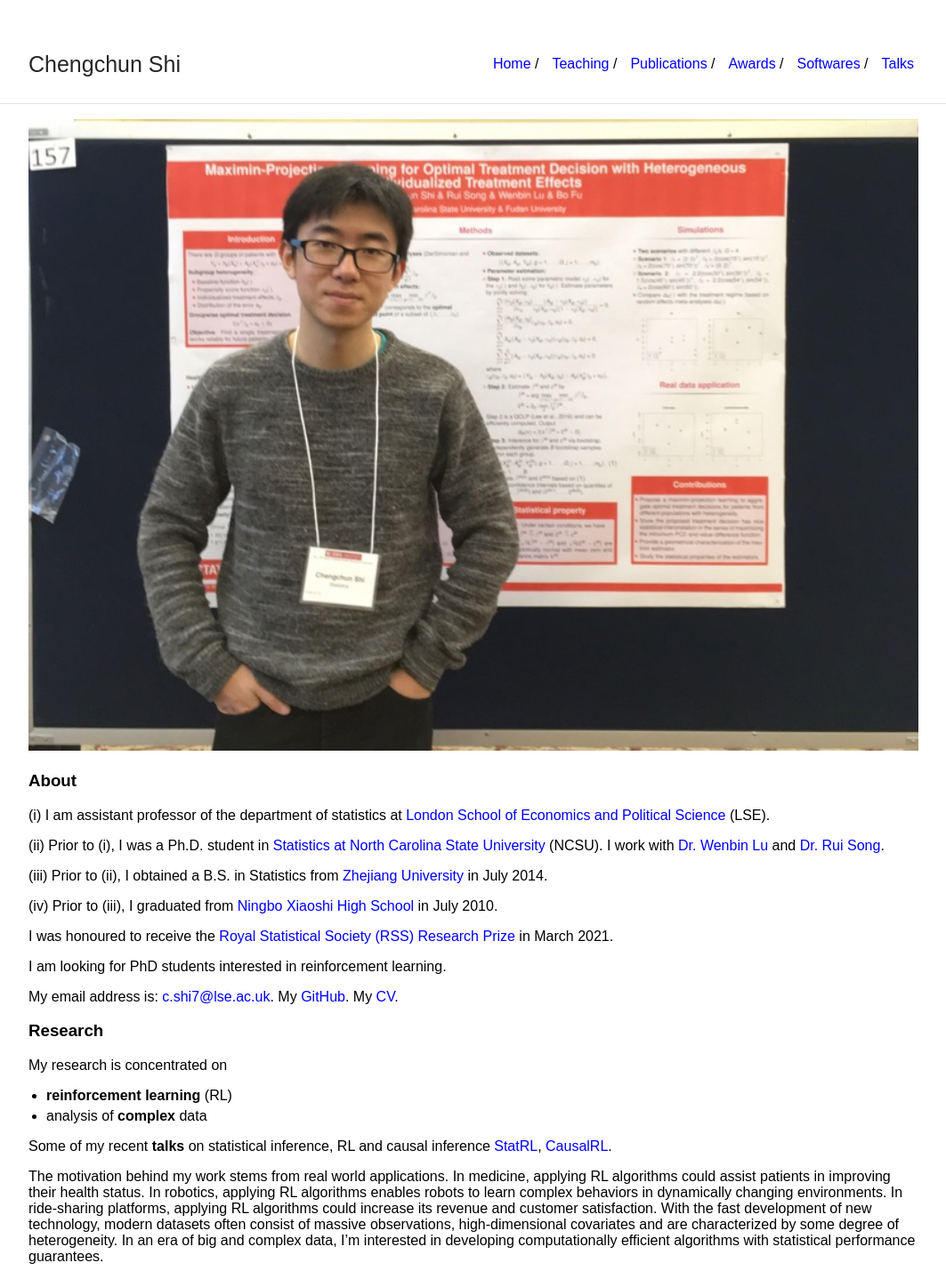
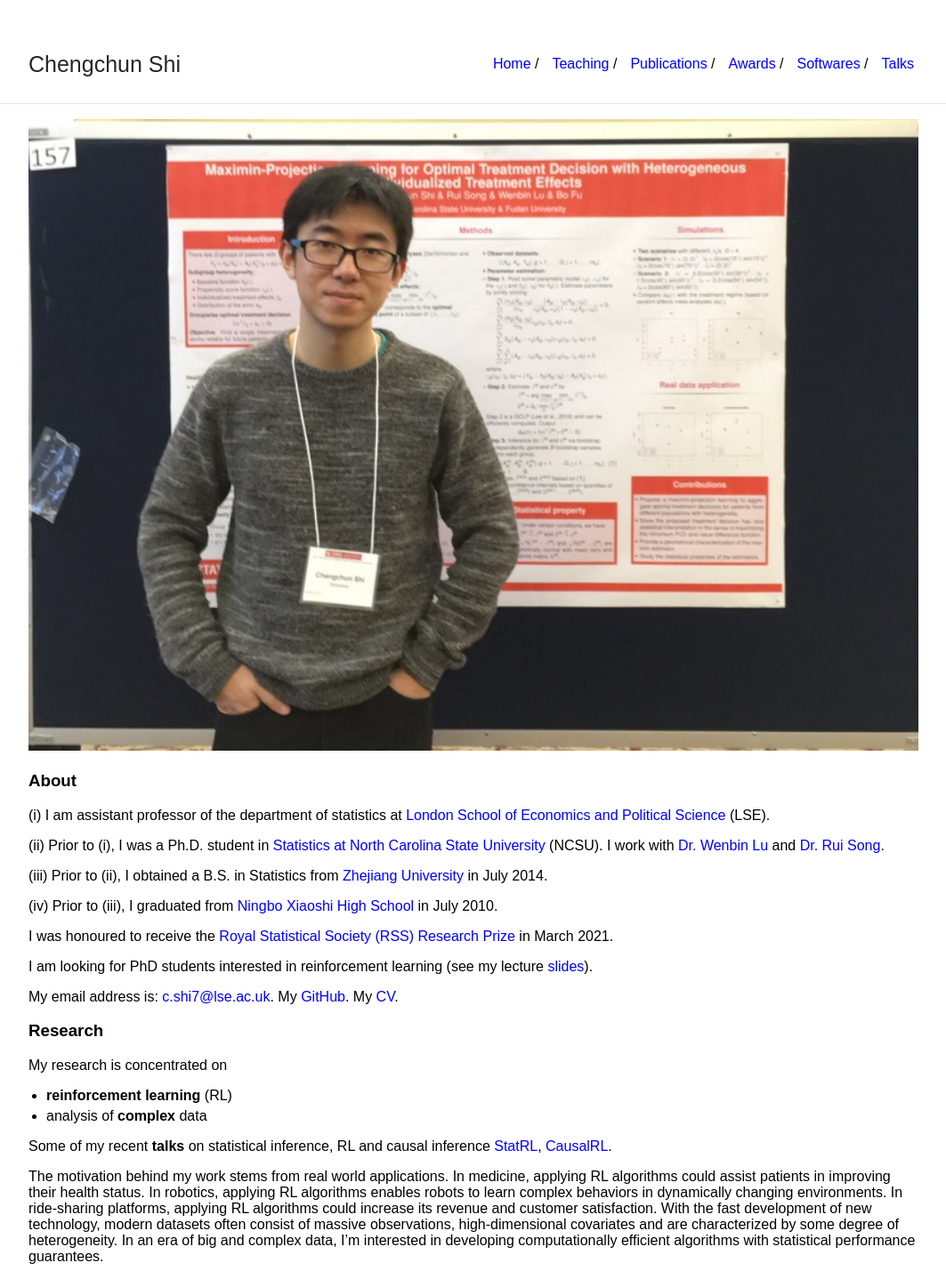
Before and after one commit to callmespring/callmespring.github.io, a Jekyll site: the page built from index.md, in a window 1280 px wide. Shown: the top 1438 px of the page at 89% size, without its empty margins (108-1171 px from the left). Built offline with Jekyll 4.4.1, drawn with Linux system fonts in a browser that asks for light colours.

Commit message:
Update index.md

```diff
--- a/index.md
+++ b/index.md
@@ -20,7 +20,7 @@ layout: default
 
 I was honoured to receive the [Royal Statistical Society (RSS) Research Prize](https://rss.org.uk/news-publication/news-publications/2021/general-news/announcing-our-honours-recipients-for-2021/) in March 2021.
 
-I am looking for PhD students interested in reinforcement learning.
+I am looking for PhD students interested in reinforcement learning (see my lecture [slides](https://callmespring.github.io/teaching)).
 
 My email address is: <c.shi7@lse.ac.uk>. My [GitHub](https://github.com/callmespring). My [CV](./mycv-4.pdf).
 
```
